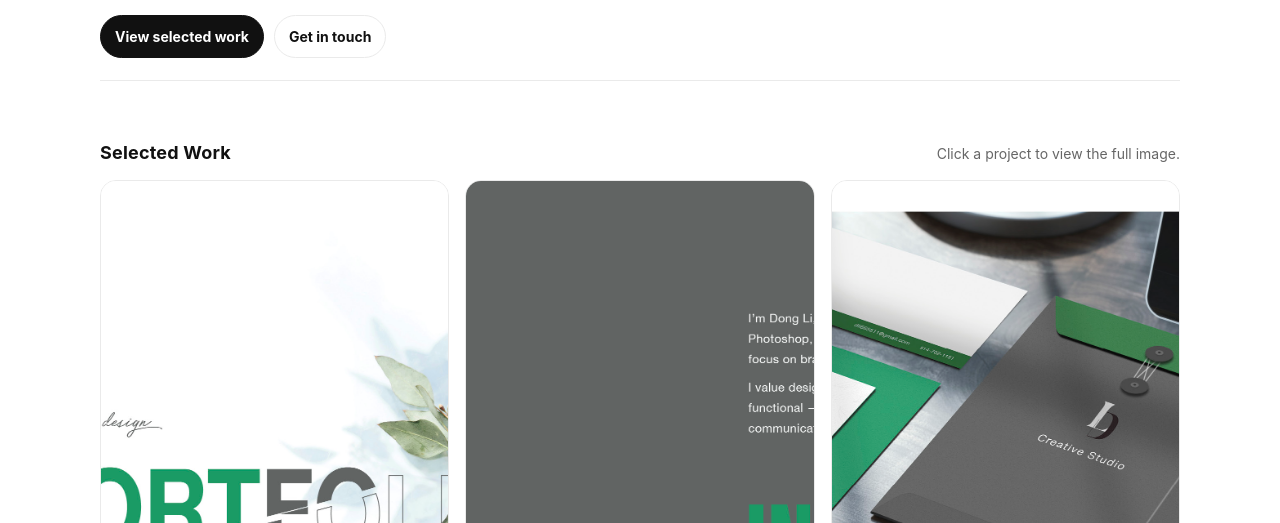
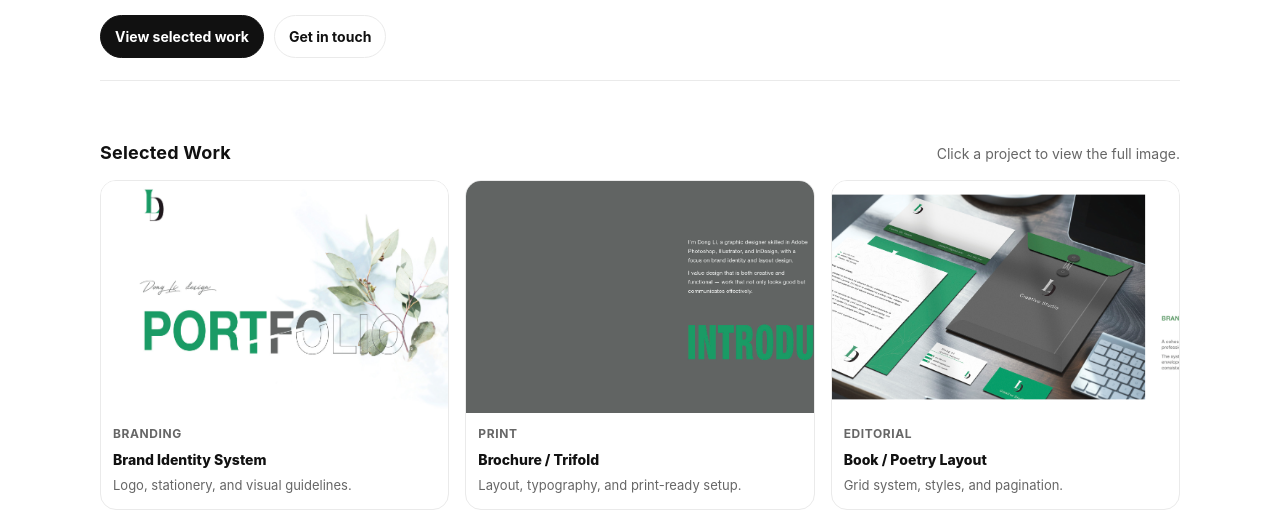
Before and after one commit to dongli-design/dongli-design.github.io, a plain HTML site: page index.html in a window 1280 px wide. Shown: the part 243-766 px from the top of the page. Drawn offline with Linux system fonts and the light colour scheme.

Commit message:
Update index.html

```diff
--- a/index.html
+++ b/index.html
@@ -98,7 +98,7 @@
     }
     .thumb{
       background:var(--card);
-      aspect-ratio: 2 / 3;
+      aspect-ratio: 3 / 2;
       overflow:hidden;
     }
     .thumb img{
```
